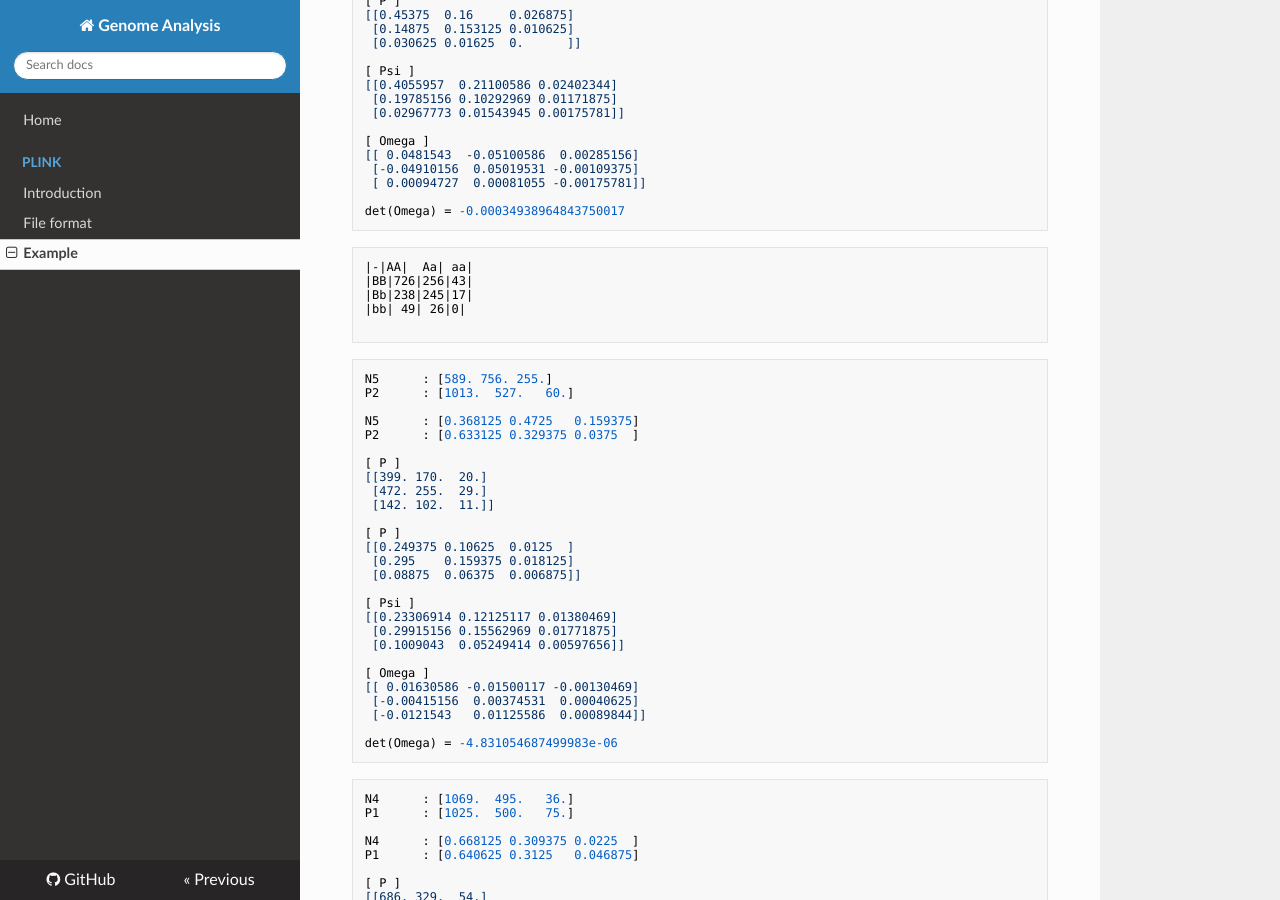
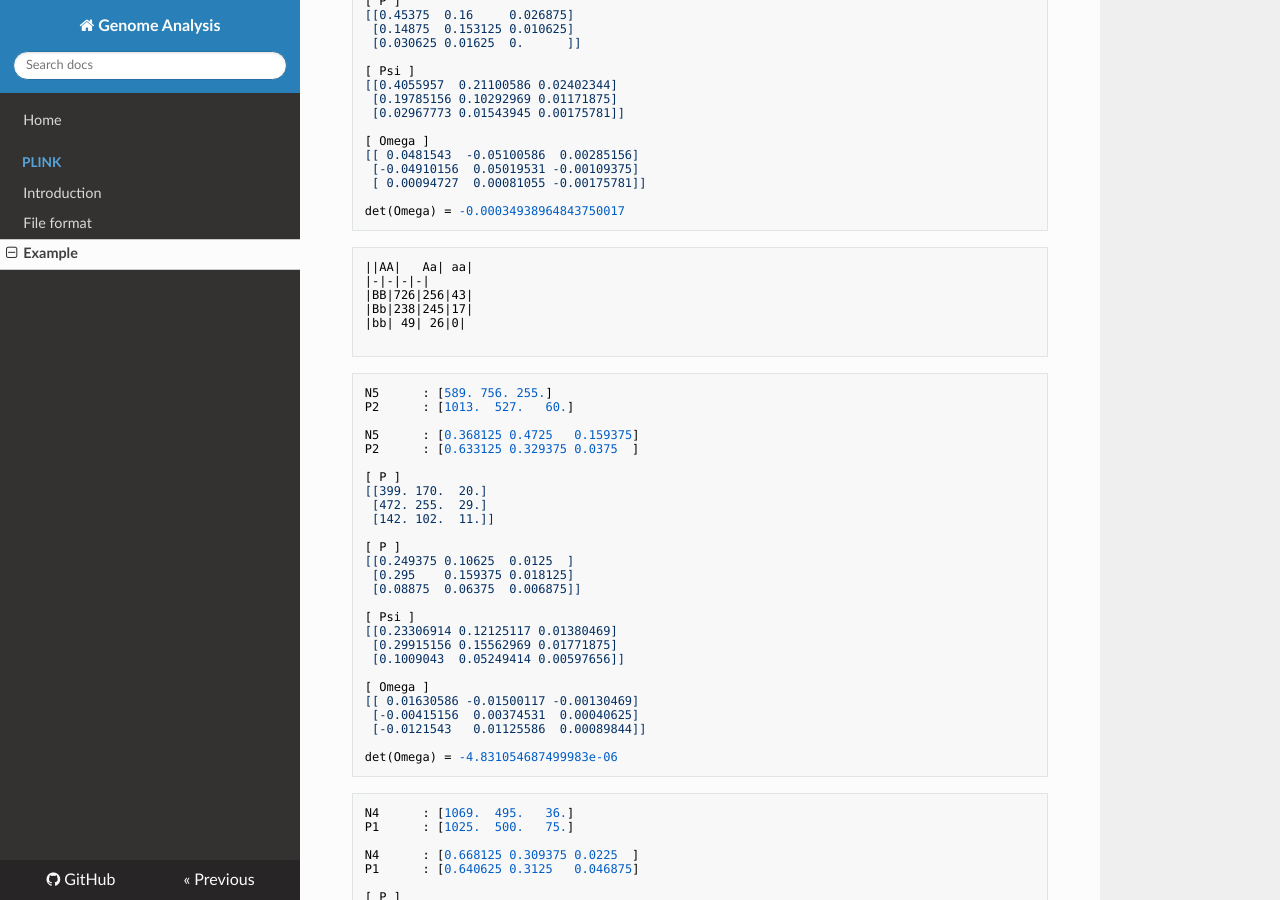
Before and after one commit to WonyoungCho/plink, an MkDocs documentation site: the page built from docs/plink_ex.md, in a window 1280 px wide and 900 px high, scrolled down 3850 px. Built offline with MkDocs 1.6.1, drawn with Linux system fonts in a browser that asks for light colours; nearby versions of some CDN libraries; old or Windows-style settings are respelled for this version of MkDocs.

````diff
--- a/docs/plink_ex.md
+++ b/docs/plink_ex.md
@@ -276,7 +276,8 @@ P2    : [0.633125 0.329375 0.0375  ]
 det(Omega) = -0.00034938964843750017
 ```
 ```
-|-|AA|	Aa|	aa|
+||AA|	Aa|	aa|
+|-|-|-|-|
 |BB|726|256|43|
 |Bb|238|245|17|
 |bb| 49| 26|0|
````
